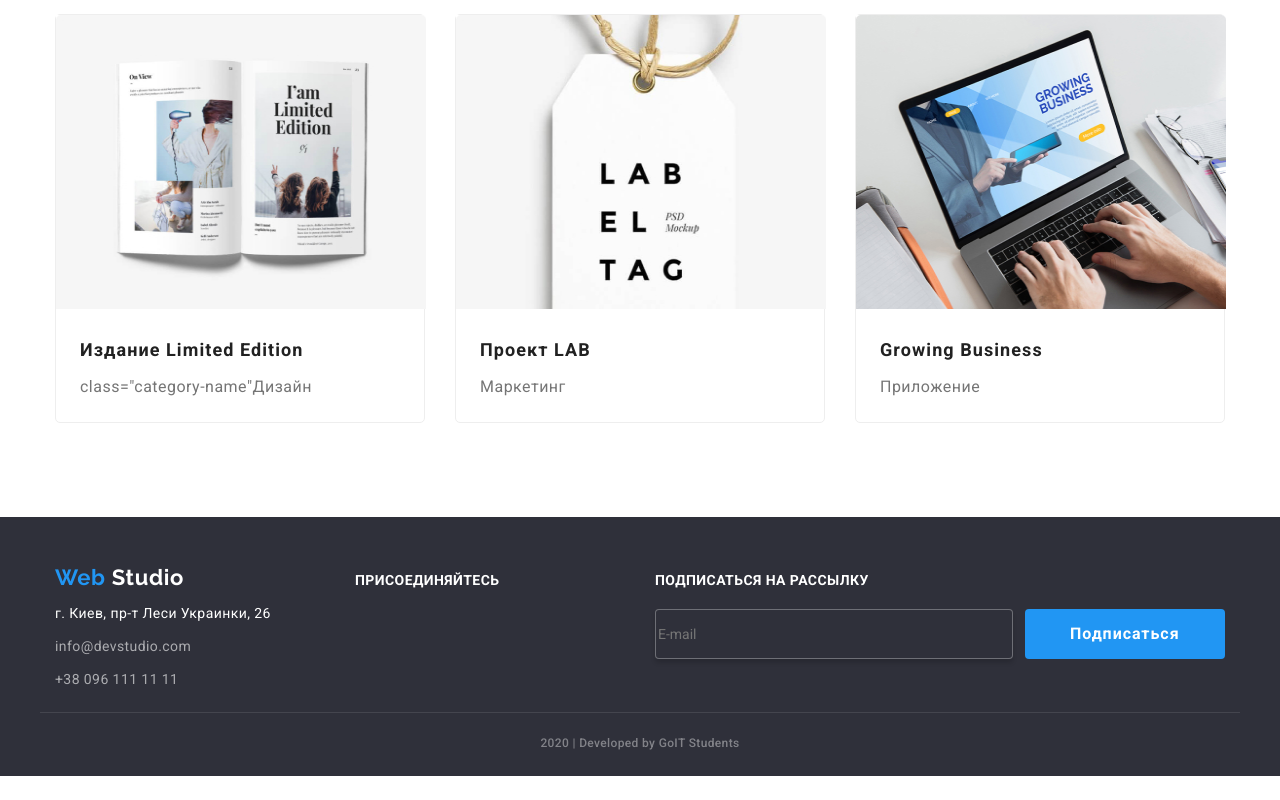
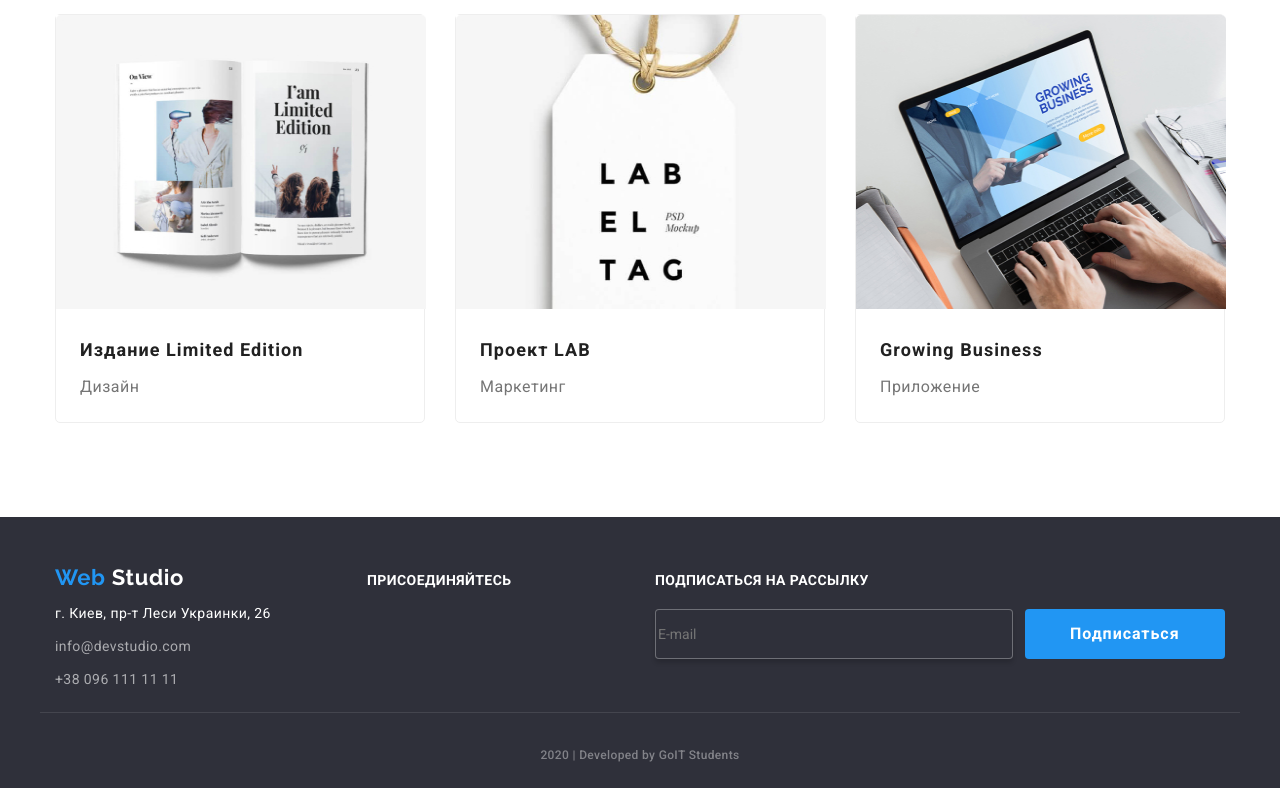
Before and after one commit to darya-ungvari/goit-markup-hw-03, a plain HTML site: page portfolio.html in a window 1280 px wide. Shown: the part 1149-1949 px from the top of the page. Before the commit the page ends 1925 px from the top, so only its background shows below. Drawn offline with nearby package versions, Linux system fonts and the light colour scheme.

Commit message:
add flexbox in footer. fix the card

```diff
--- a/css/style.css
+++ b/css/style.css
@@ -465,6 +465,7 @@ h2, h3 {
     padding-bottom: 21px;
 
     align-items: baseline;
+    justify-content: space-between;
 
     border-bottom: 1px solid rgba(255, 255, 255, 0.1);
 
@@ -474,7 +475,7 @@ h2, h3 {
 .footer-adress {
 
     width: 231px;
-    margin-right: 69px;
+
 }
 
 .logo.footer {
@@ -540,7 +541,6 @@ h2, h3 {
 .footer-joinus {
 
     width: 207px;
-    margin-right: 93px;
 
 }
 
@@ -607,10 +607,6 @@ h2, h3 {
 
     padding-top: 18px;
     padding-bottom: 21px;
-
-
-    margin-top: 0px;
-    margin-bottom: 0px;
 
     font-weight: 500;
     letter-spacing: 0.03em;
--- a/portfolio.html
+++ b/portfolio.html
@@ -94,7 +94,7 @@
                             <img class="category-image" src="./images/magazine.jpg" alt="журнал" width="370" height="294">
                             <div class="common-text">
                                 <h2 class="category-title">Издание Limited Edition</h2>
-                                <p> class="category-name"Дизайн</p>
+                                <p class="category-name">Дизайн</p>
                             </div>
                         </li>
                         <li class="card item">
```
